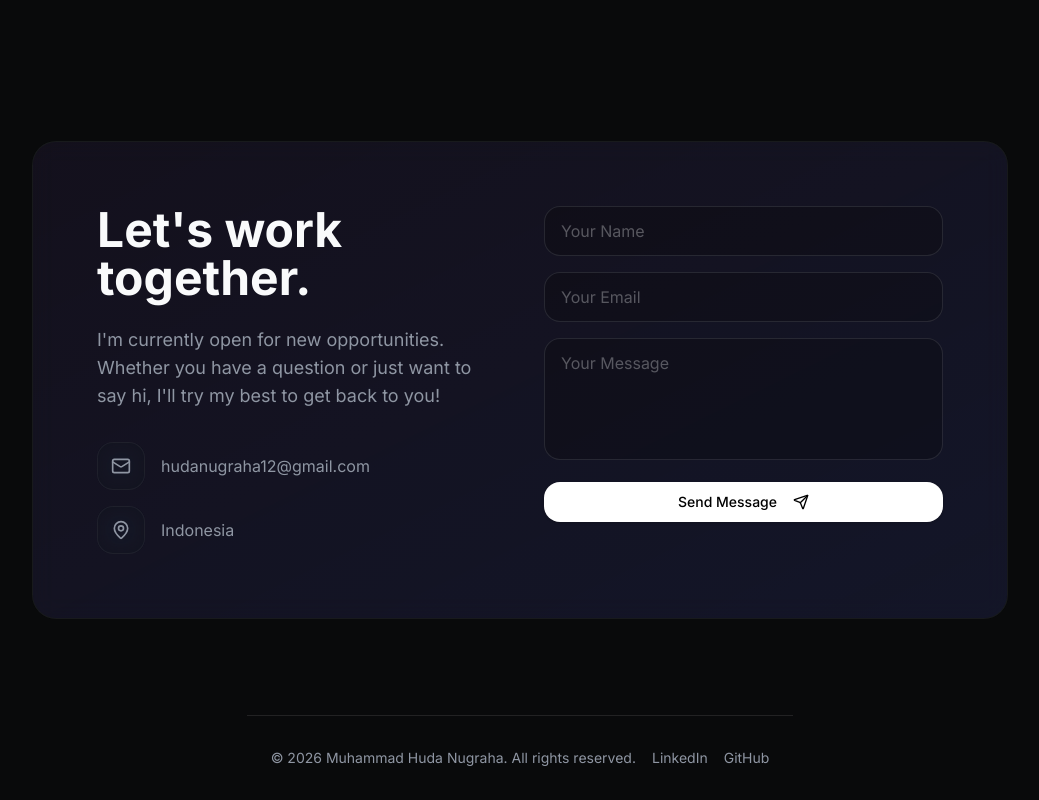
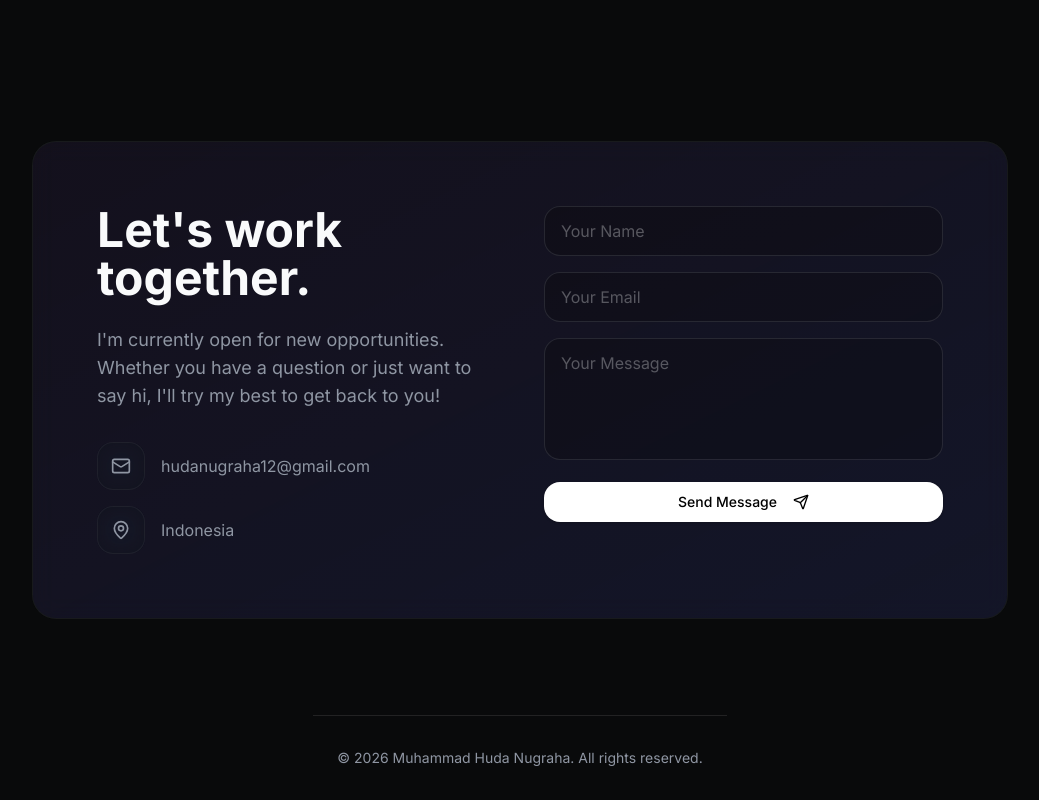
Before and after one commit to mhudanugraha/mhudanugraha.github.io, a Next.js app: page / in a window 1280 px wide. Shown: the part 4066-4866 px from the top of the page, without its empty margins (120-1159 px from the left). Built offline with nearby package versions, Linux system fonts and the light colour scheme.

Commit message:
feat: remove LinkedIn and GitHub links from footer

```diff
--- a/src/components/Contact.tsx
+++ b/src/components/Contact.tsx
@@ -76,18 +76,10 @@ export function Contact() {
 export function Footer() {
   return (
     <footer className="py-8 border-t border-white/10">
-      <div className="container mx-auto px-6 max-w-5xl flex flex-col md:flex-row items-center justify-between gap-4">
-        <p className="text-muted-foreground text-sm">
+      <div className="container mx-auto px-6 max-w-5xl flex items-center justify-center">
+        <p className="text-muted-foreground text-sm text-center">
           © {new Date().getFullYear()} Muhammad Huda Nugraha. All rights reserved.
         </p>
-        <div className="flex gap-4">
-          <a href="https://www.linkedin.com/in/mhudanugraha" className="text-sm text-muted-foreground hover:text-white transition-colors">
-            LinkedIn
-          </a>
-          <a href="#" className="text-sm text-muted-foreground hover:text-white transition-colors">
-            GitHub
-          </a>
-        </div>
       </div>
     </footer>
   );
```
